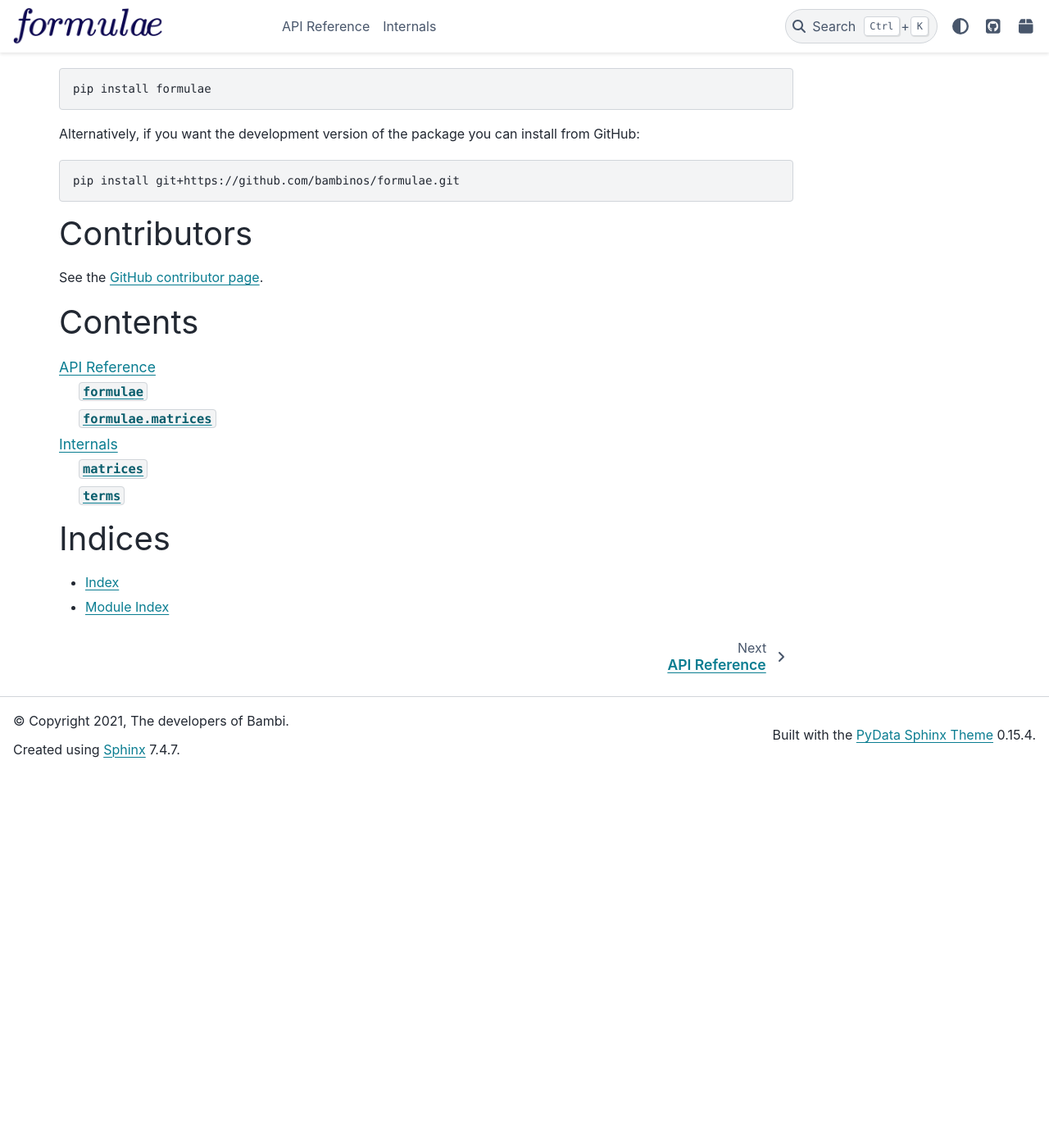
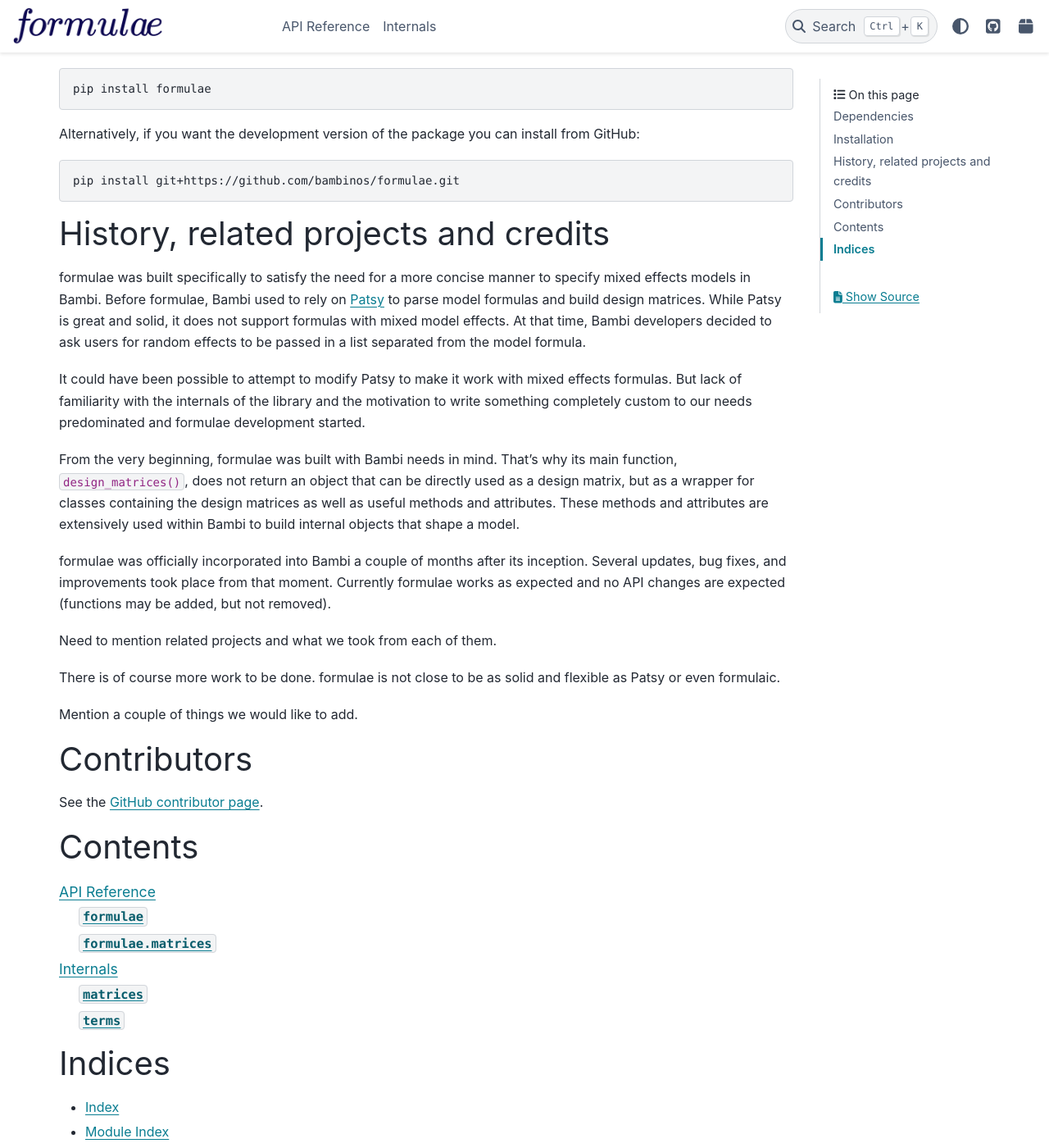
Before and after one commit to bambinos/formulae, a Sphinx documentation site: the page built from docs/index.rst, in a window 1280 px wide and 1400 px high, scrolled down 551 px. Shown: the whole window at 82% size. Built offline with Sphinx 7.4.7 and the PyData theme 0.15.4, drawn with Linux system fonts in a browser that asks for light colours; before the commit the page ends 1494 px from its top, so only the background shows below that.

Commit message:
Started to write something about formulae history and goal

```diff
--- a/docs/index.rst
+++ b/docs/index.rst
@@ -25,7 +25,10 @@ This package has been written to make it easier to specify models with group eff
 
 Dependencies
 ============
-formulae requires a working Python interpreter (3.7+) and the libraries NumPy, SciPy and pandas with versions specified in the (see `requirements.txt <https://github.com/bambinos/formulae/blob/master/requirements.txt>`_ for version information).
+formulae requires a working Python interpreter (3.7+) and the libraries NumPy, SciPy and pandas with
+versions specified in the (see
+`requirements.txt <https://github.com/bambinos/formulae/blob/master/requirements.txt>`_ for version
+information).
 
 Installation
 ============
@@ -40,6 +43,38 @@ Alternatively, if you want the development version of the package you can instal
 .. code-block:: bash
 
    pip install git+https://github.com/bambinos/formulae.git
+
+History, related projects and credits
+======================================
+
+formulae was built specifically to satisfy the need for a more concise manner to specify mixed
+effects models in Bambi. Before formulae, Bambi used to rely on
+`Patsy <https://patsy.readthedocs.io/>`_ to parse model formulas and build design matrices.
+While Patsy is great and solid, it does not support formulas with mixed model effects. At that time,
+Bambi developers decided to ask users for random effects to be passed in a list separated from the
+model formula.
+
+It could have been possible to attempt to modify Patsy to make it work with mixed effects formulas.
+But lack of familiarity with the internals of the library and the motivation to write something
+completely custom to our needs predominated and formulae development started.
+
+From the very beginning, formulae was built with Bambi needs in mind. That's why its main function,
+``design_matrices()``, does not return an object that can be directly used as a design matrix, but
+as a wrapper for classes containing the design matrices as well as useful methods and attributes.
+These methods and attributes are extensively used within Bambi to build internal objects that shape
+a model.
+
+formulae was officially incorporated into Bambi a couple of months after its inception. Several
+updates, bug fixes, and improvements took place from that moment. Currently formulae works as
+expected and no API changes are expected (functions may be added, but not removed).
+
+Need to mention related projects and what we took from each of them.
+
+There is of course more work to be done. formulae is not close to be as solid and flexible as Patsy
+or even formulaic.
+
+Mention a couple of things we would like to add.
+
 
 Contributors
 ============
```
